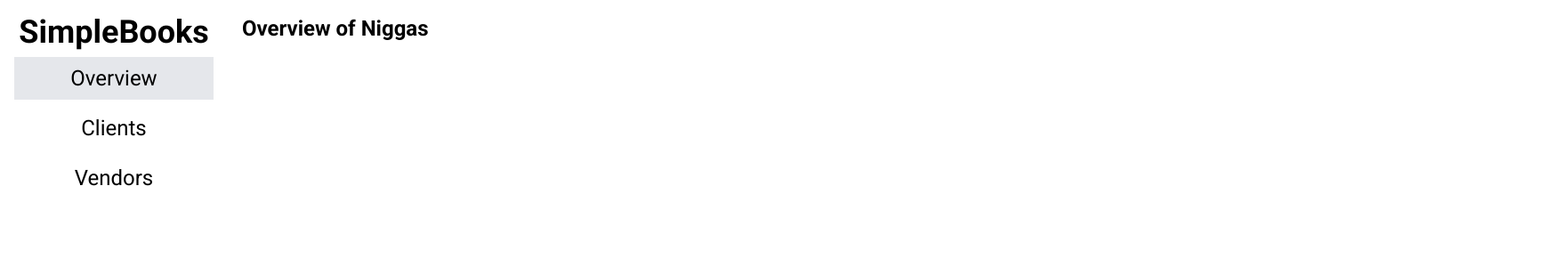
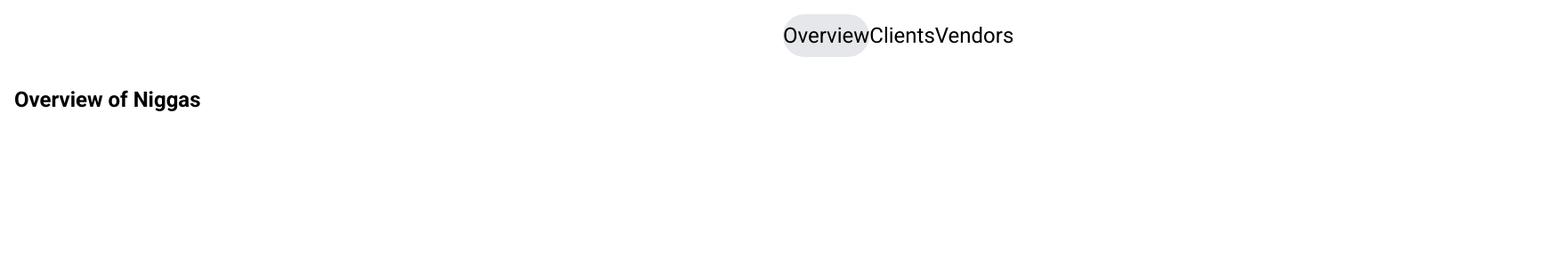
Before and after one commit to Vaintseishii/SimpleBooks, a Next.js app: page / in a window 1280 px wide. Shown: the top 300 px of the page at 89% size, 1760 px wide, since content can reach past the window. Built offline with nearby package versions, Linux system fonts and the light colour scheme.

Commit message:
style: center navLinks and round corners

```diff
--- a/src/app/layout.tsx
+++ b/src/app/layout.tsx
@@ -19,9 +19,12 @@ export default function RootLayout({
 }) {
   return (
     <html lang="en">
-      <body className={`${roboto.className} flex`}>
-        <Sidebar />
-        <main className="flex-1">{children}</main>
+      <body className={`${roboto.className} flex flex-col`}>
+        <div className="flex items-start">
+          <Sidebar/>
+        </div>
+
+        <main className="w-full flex-1">{children}</main>
       </body>
     </html>
   );
--- a/src/components/Sidebar.tsx
+++ b/src/components/Sidebar.tsx
@@ -1,12 +1,10 @@
-
 "use client";
 import { NavLink } from "./navLinks";
 
 
 export function Sidebar() {
   return (
-    <div className="h-80 w-64 p-4 flex flex-col gap-2 ">
-        <h1 className="text-center font-bold text-4xl">SimpleBooks</h1>
+    <div className="w-full p-4 pl-220 pr-220 flex justify-between">
       <NavLink href="/">Overview</NavLink>
       <NavLink href="/clients">Clients</NavLink>
       <NavLink href="/vendors">Vendors</NavLink>
--- a/src/components/navLinks.tsx
+++ b/src/components/navLinks.tsx
@@ -8,7 +8,7 @@ export function NavLink({ href, children }: { href: string; children: React.Reac
   const isActive = pathname === href;
 
   return (
-    <Link href={href} className={`text-2xl w-full text-center py-2 ${isActive ? "bg-gray-200" : "text-black hover:bg-gray-200"}`}>
+    <Link href={href} className={`text-2xl w-50 text-center py-2 ${isActive ? "bg-gray-200 rounded-full" : "text-black hover:bg-gray-200 hover:rounded-full"}`}>
       {children}
     </Link>
   );
```
